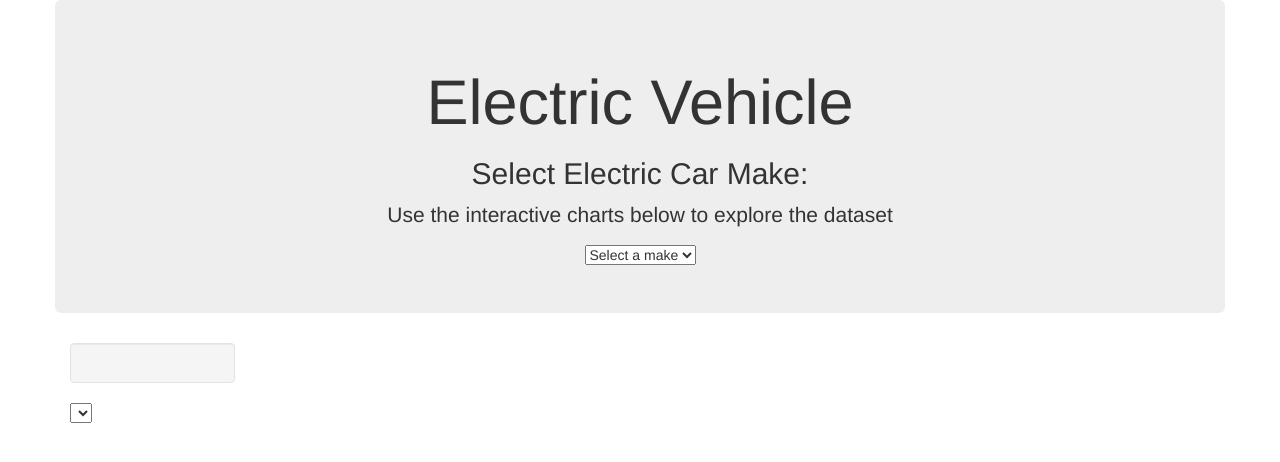
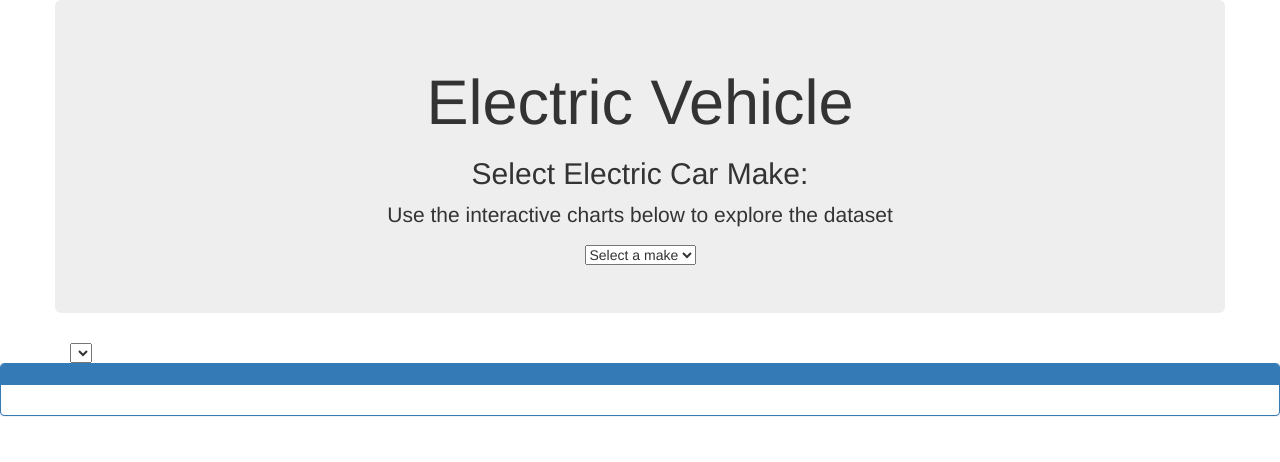
Before and after one commit to khayru/new_project3, a Flask app: page / in a window 1280 px wide. Shown: the top 462 px of the page. Run offline with Flask 3, Linux system fonts and the light colour scheme; data that the repository does not hold is empty; some libraries are stand-ins or nearby versions.

Commit message:
Add files via upload

```diff
--- a/templates/index.html
+++ b/templates/index.html
@@ -12,8 +12,8 @@
 
     <link
       rel="stylesheet"
-      href="https://maxcdn.bootstrapcdn.com/bootstrap/3.3.7/css/bootstrap.min.css"
-    />
+      href="https://maxcdn.bootstrapcdn.com/bootstrap/3.3.7/css/bootstrap.min.css"/>
+
   </head>
 
   <body>
@@ -29,18 +29,16 @@
           </select>
         </div>
       </div>
-
-      <div class="row">
-        <div class="col-md-2">
-          <div class="well">
+           <select>
+              <id="selDataset">
+              <onchange="optionChanged(this.value)">
+            </select>
           </div>
-            <select
-              id="selDataset"
-              onchange="optionChanged(this.value)"
-            ></select>
-
-
-
+          <div class="panel panel-primary">
+            <div class="panel-heading">
+            </div>
+            <div id="sample-metadata" class="panel-body"></div>
+          </div>
         </div>
         <div class="col-md-5">
           <div id="bar"></div>
```
